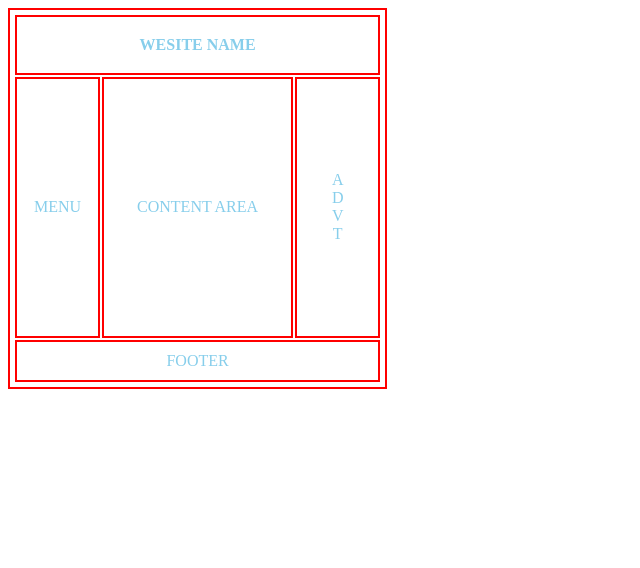
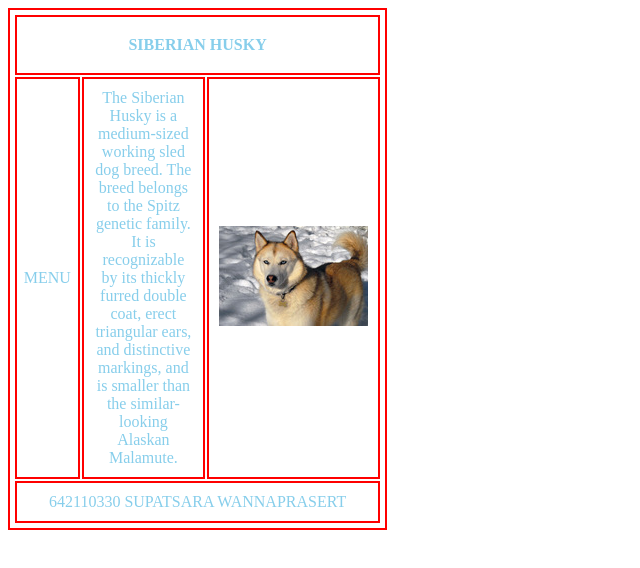
Before and after one commit to AlpacaUniix/DII_Layout_Activity, a plain HTML site: page index.html in a window 1280 px wide. Shown: the whole page, without its empty margins (0-640 px from the left). Drawn offline with Linux system fonts and the light colour scheme.

Commit message:
add information
add img and information siberian

```diff
--- a/index.html
+++ b/index.html
@@ -12,17 +12,18 @@
 <body>
     <table>
         <tr>
-            <th colspan="3">WESITE NAME</th>
+            <th colspan="3">SIBERIAN HUSKY</th>
         </tr>
         <tr>
 
             <td class="td1">MENU</td>
-            <td class="td2">CONTENT AREA</td>
-            <td class="td3">A <br> D <br> V <br> T</td>
+            <td class="td2">The Siberian Husky is a medium-sized working sled dog breed. The breed belongs to the Spitz genetic family. It is recognizable by its thickly furred double coat, erect triangular ears, and distinctive markings, and is smaller than the similar-looking
+                Alaskan Malamute.</td>
+            <td class="td3"> <img src="images/Siberian.jpg" alt="" srcset=""></td>
         </tr>
         <tr>
 
-            <td colspan="3">FOOTER</td>
+            <td colspan="3">642110330 SUPATSARA WANNAPRASERT</td>
         </tr>
     </table>
 
--- a/style.css
+++ b/style.css
@@ -32,7 +32,3 @@ td {
 .td2 {
     width: 45%;
 }
-
-.td3 {
-    padding: 25% 5px 25% 5px;
-}
```
Also changed, not shown: images/Siberian.jpg (added).
